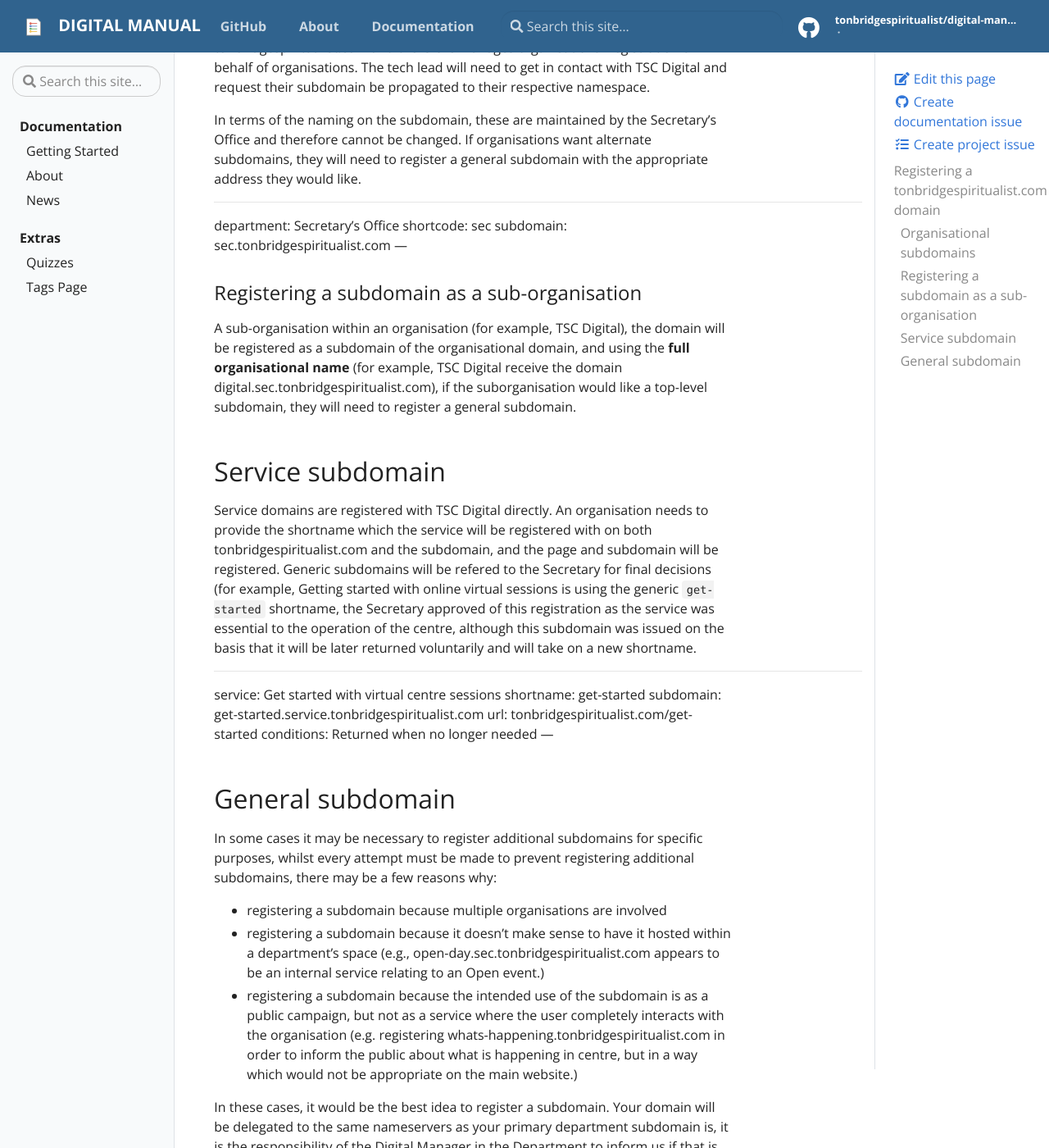
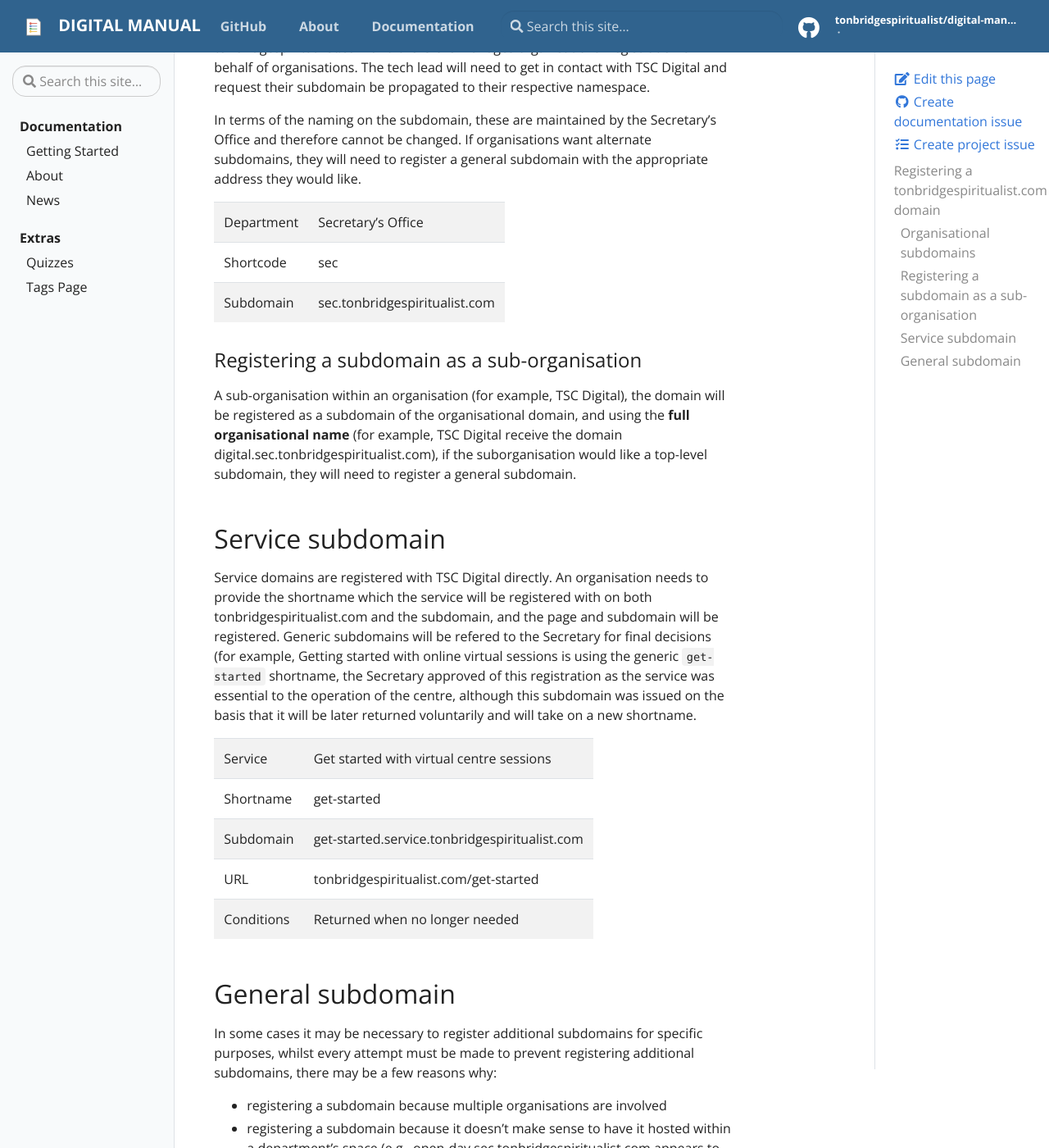
Before and after one commit to tonbridgespiritualist/digital-manual, a Jekyll site: the page built from _docs/domains/registering-a-domain.md, in a window 1280 px wide and 1400 px high, scrolled down 550 px. Shown: the whole window at 82% size. Built offline with Jekyll 4.4.1, drawn with Linux system fonts in a browser that asks for light colours; part of the change alters nothing that is shown.

```diff
--- a/_docs/domains/registering-a-domain.md
+++ b/_docs/domains/registering-a-domain.md
@@ -17,11 +17,10 @@ The Secretary's Office maintains a list of organisations within tonbridgespiritu
 
 In terms of the naming on the subdomain, these are maintained by the Secretary's Office and therefore cannot be changed. If organisations want alternate subdomains, they will need to register a general subdomain with the appropriate address they would like.
 
----
-department: Secretary's Office
-shortcode: sec
-subdomain: sec.tonbridgespiritualist.com
----
+
+| Department | Secretary's Office            |
+| Shortcode  | sec                           |
+| Subdomain  | sec.tonbridgespiritualist.com |
 
 ### Registering a subdomain as a sub-organisation
 A sub-organisation within an organisation (for example, TSC Digital), the domain will be registered as a subdomain of the organisational domain, and using the **full organisational name** (for example, TSC Digital receive the domain digital.sec.tonbridgespiritualist.com), if the suborganisation would like a top-level subdomain, they will need to register a general subdomain.
@@ -29,13 +28,11 @@ A sub-organisation within an organisation (for example, TSC Digital), the domain
 ## Service subdomain
 Service domains are registered with TSC Digital directly. An organisation needs to provide the shortname which the service will be registered with on both tonbridgespiritualist.com and the subdomain, and the page and subdomain will be registered. Generic subdomains will be refered to the Secretary for final decisions (for example, Getting started with online virtual sessions is using the generic `get-started` shortname, the Secretary approved of this registration as the service was essential to the operation of the centre, although this subdomain was issued on the basis that it will be later returned voluntarily and will take on a new shortname.
 
----
-service: Get started with virtual centre sessions
-shortname: get-started
-subdomain: get-started.service.tonbridgespiritualist.com
-url: tonbridgespiritualist.com/get-started
-conditions: Returned when no longer needed
----
+| Service    | Get started with virtual centre sessions      |
+| Shortname  | get-started                                   |
+| Subdomain  | get-started.service.tonbridgespiritualist.com |
+| URL        | tonbridgespiritualist.com/get-started         |
+| Conditions | Returned when no longer needed                |
 
 ## General subdomain
 In some cases it may be necessary to register additional subdomains for specific purposes, whilst every attempt must be made to prevent registering additional subdomains, there may be a few reasons why:
```
